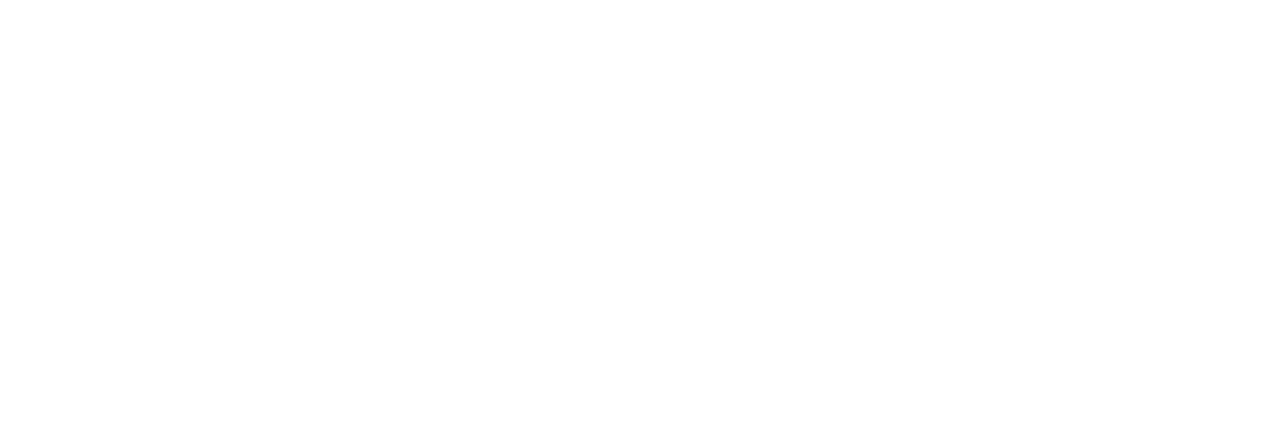
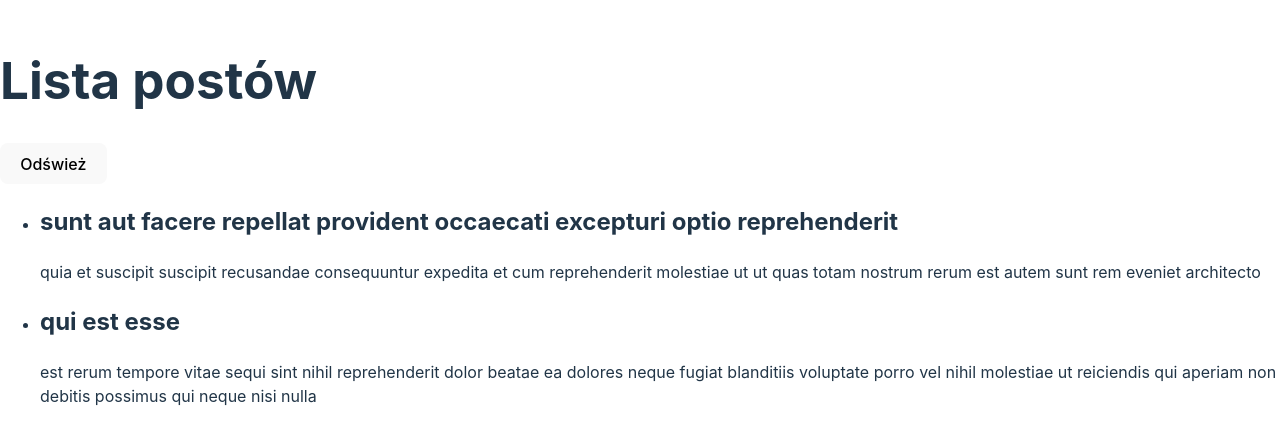
Before and after one commit to lukas-sikora/zadania-react, a React (Vite) app in the folder react-training/: page / in a window 1280 px wide. Shown: the part 179-624 px from the top of the page. Built offline with nearby package versions, Linux system fonts and the light colour scheme.

Commit message:
work-with-api-task/1

```diff
--- a/react-training/src/App.jsx
+++ b/react-training/src/App.jsx
@@ -1,5 +1,32 @@
+const posts = [
+  {
+    title:
+      "sunt aut facere repellat provident occaecati excepturi optio reprehenderit",
+    body: "quia et suscipit\nsuscipit recusandae consequuntur expedita et cum\nreprehenderit molestiae ut ut quas totam\nnostrum rerum est autem sunt rem eveniet architecto",
+    id: 1,
+  },
+  {
+    title: "qui est esse",
+    body: "est rerum tempore vitae\nsequi sint nihil reprehenderit dolor beatae ea dolores neque\nfugiat blanditiis voluptate porro vel nihil molestiae ut reiciendis\nqui aperiam non debitis possimus qui neque nisi nulla",
+    id: 2,
+  },
+];
+
 const App = () => {
-  return <div></div>;
+  return (
+    <div>
+      <h1>Lista postów</h1>
+      <button>Odśwież</button>
+      <ul>
+        {posts.map(({ id, title, body }) => (
+          <li key={id}>
+            <h2>{title}</h2>
+            <p>{body}</p>
+          </li>
+        ))}
+      </ul>
+    </div>
+  );
 };
 
 export default App;
```
